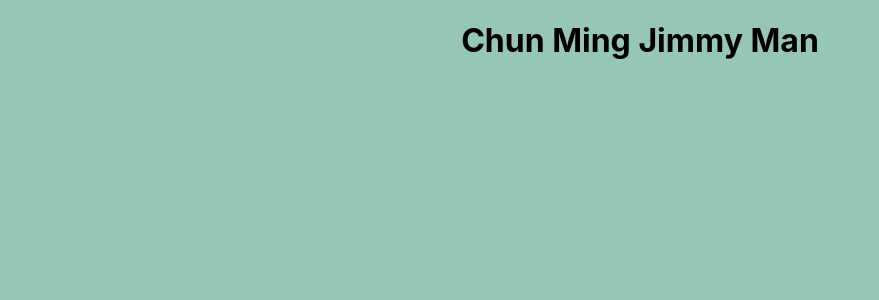
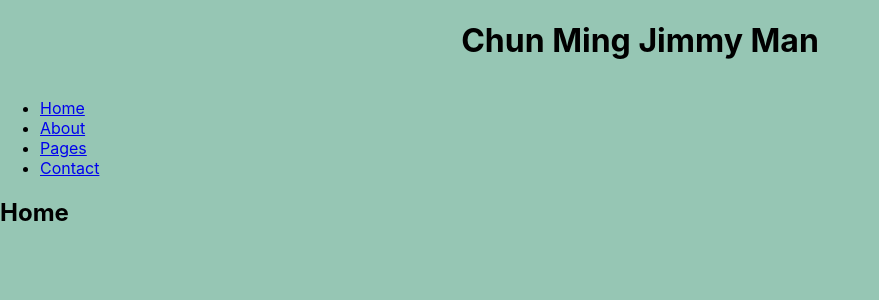
Before and after one commit to jimmym620/jimmym620.github.io, a React (Create React App) app in the folder portfolio/: page / in a window 1280 px wide. Shown: the top 300 px of the page, without its empty margins (0-879 px from the left). Built offline with nearby package versions, Linux system fonts and the light colour scheme.

Commit message:
basic react router setup

```diff
--- a/portfolio/package.json
+++ b/portfolio/package.json
@@ -9,6 +9,7 @@
     "@testing-library/user-event": "^13.5.0",
     "react": "^17.0.2",
     "react-dom": "^17.0.2",
+    "react-router-dom": "^6.2.1",
     "react-scripts": "5.0.0",
     "sass": "^1.45.1",
     "web-vitals": "^2.1.2"
--- a/portfolio/src/App.js
+++ b/portfolio/src/App.js
@@ -1,5 +1,6 @@
 import logo from "./logo.svg";
 import "./App.css";
+import { BrowserRouter as Router, Routes, Route, Link } from "react-router-dom";
 
 function App() {
     return (
@@ -8,7 +9,35 @@ function App() {
                 <h1>Chun Ming Jimmy Man</h1>
             </header>
             <main>
-                <div className="navbar"></div>
+                <Router>
+                    <div>
+                        <nav>
+                            <ul>
+                                <li>
+                                    <Link to="/">Home</Link>
+                                </li>
+                                <li>
+                                    <Link to="/about">About</Link>
+                                </li>
+                                <li>
+                                    <Link to="/pages">Pages</Link>
+                                </li>
+                                <li>
+                                    <Link to="/contact">Contact</Link>
+                                </li>
+                            </ul>
+                        </nav>
+                        {/* A <Switch> looks through its children <Route>s and
+            renders the first one that matches the current URL. */}
+                        <Routes>
+                            <Route path="/" element={<Home />} />
+                            <Route path="/about" element={<About />} />
+                            <Route path="/pages" element={<Pages />} />
+                            <Route path="/contact" element={<Contact />} />
+                        </Routes>
+                    </div>
+                </Router>
+
                 <article className="current-page"></article>
                 <div className="socialBtns"></div>
             </main>
@@ -16,4 +45,35 @@ function App() {
     );
 }
 
+function Home() {
+    return (
+        <div>
+            <h2>Home</h2>
+        </div>
+    );
+}
+
+function About() {
+    return (
+        <div>
+            <h2>About</h2>
+        </div>
+    );
+}
+
+function Pages() {
+    return (
+        <div>
+            <h2>My Pages</h2>
+        </div>
+    );
+}
+function Contact() {
+    return (
+        <div>
+            <h2>Contact me</h2>
+        </div>
+    );
+}
+
 export default App;
```
Also changed, not shown: 1 other file (tests, documents, lock files or other folders).
